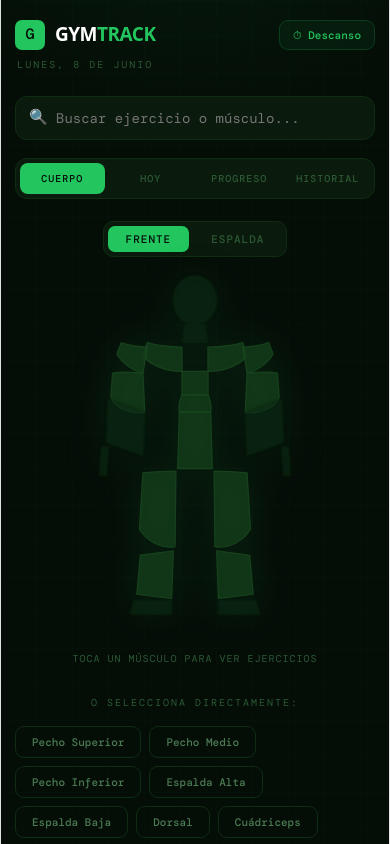
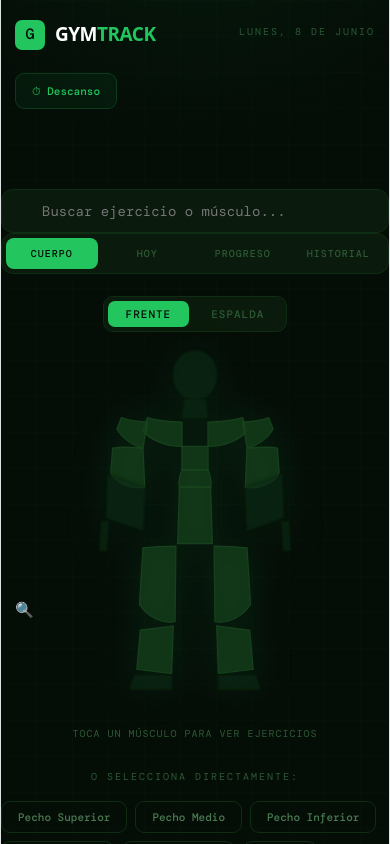
Before and after one commit to jpretelin/gym-tracker, a React (Vite) app: page / in a window 390 px wide. Shown: the top 844 px of the page. Built offline with nearby package versions, Linux system fonts and the light colour scheme; a web font is replaced by a local one.

Commit message:
Fix bodyweight tracker and progress page

```diff
--- a/src/App.css
+++ b/src/App.css
@@ -182,3 +182,17 @@
     border-right-color: var(--border);
   }
 }
+
+@media (max-width: 768px) {
+  .recharts-responsive-container {
+    font-size: 11px;
+  }
+
+  button {
+    min-height: 44px;
+  }
+
+  input {
+    min-height: 44px;
+  }
+}
--- a/src/App.jsx
+++ b/src/App.jsx
@@ -297,15 +297,31 @@ const highestWeight =
     ? Math.max(...bodyWeight.map(w => w.weight))
     : null;
 
+    const weightChange =
+  bodyWeight.length >= 2
+    ? (
+        bodyWeight[bodyWeight.length - 1].weight -
+        bodyWeight[0].weight
+      ).toFixed(1)
+    : 0;
+
   return (
     <div style={{ minHeight: "100vh", background: BG, fontFamily: "'DM Mono','Courier New',monospace", color: "#ccc" }}>
       <div style={{ position: "fixed", inset: 0, backgroundImage: `linear-gradient(rgba(34,197,94,0.025) 1px,transparent 1px),linear-gradient(90deg,rgba(34,197,94,0.025) 1px,transparent 1px)`, backgroundSize: "36px 36px", pointerEvents: "none", zIndex: 0 }} />
       <div style={{ position: "fixed", top: -250, left: "50%", transform: "translateX(-50%)", width: 600, height: 400, background: "radial-gradient(ellipse, rgba(34,197,94,0.06) 0%,transparent 70%)", pointerEvents: "none", zIndex: 0 }} />
 
-      <div style={{ position: "relative", zIndex: 1, maxWidth: 920, margin: "0 auto", padding: "20px 14px 80px" }}>
+      <div style={{ position: "relative", zIndex: 1, maxWidth: 1200, width: "100%", margin: "0 auto", padding: "20px 14px 80px" }}>
         {/* Header */}
-        <div style={{ display: "flex", justifyContent: "space-between", alignItems: "flex-start", marginBottom: 20 }}>
-          <div>
+        <div
+  style={{
+    display: "flex",
+    justifyContent: "space-between",
+    alignItems: "flex-start",
+    flexWrap: "wrap",
+    gap: 12,
+    marginBottom: 20
+  }}
+>
             <div style={{ display: "flex", alignItems: "center", gap: 10, marginBottom: 3 }}>
               <div style={{ width: 30, height: 30, background: G, display: "flex", alignItems: "center", justifyContent: "center", fontSize: 15, fontWeight: 900, color: BG, borderRadius: 7 }}>G</div>
               <h1 style={{ margin: 0, fontSize: 19, fontWeight: 800, color: "#fff", letterSpacing: -0.5 }}>GYM<span style={{ color: G }}>TRACK</span></h1>
@@ -318,7 +334,7 @@ const highestWeight =
                 {todayLog.length} ejercicio{todayLog.length !== 1 ? "s" : ""}
               </span>
             )}
-            <button onClick={() => setShowTimer(true)} style={{ padding: "7px 13px", background: `${G}10`, border: `1px solid ${G}30`, borderRadius: 9, color: G, fontSize: 11, cursor: "pointer", fontFamily: "inherit", fontWeight: 700 }}>⏱ Descanso</button>
+            <button onClick={() => setShowTimer(true)} style={{ padding: "10px 16px", background: `${G}10`, border: `1px solid ${G}30`, borderRadius: 9, color: G, fontSize: 11, cursor: "pointer", fontFamily: "inherit", fontWeight: 700 }}>⏱ Descanso</button>
           </div>
         </div>
 
@@ -331,7 +347,7 @@ const highestWeight =
             style={{ width: "100%", padding: "12px 14px 12px 40px", background: CARD, border: `1px solid ${search ? G : BORDER}`, borderRadius: 12, color: "#fff", fontSize: 14, fontFamily: "inherit", outline: "none", boxSizing: "border-box", transition: "border-color 0.2s" }}
           />
           {search && <button onClick={() => setSearch("")} style={{ position: "absolute", right: 12, top: "50%", transform: "translateY(-50%)", background: "none", border: "none", color: "#555", cursor: "pointer", fontSize: 16 }}>✕</button>}
-        </div>
+
 
         {/* Search results */}
         {search.trim().length > 1 && (
```
